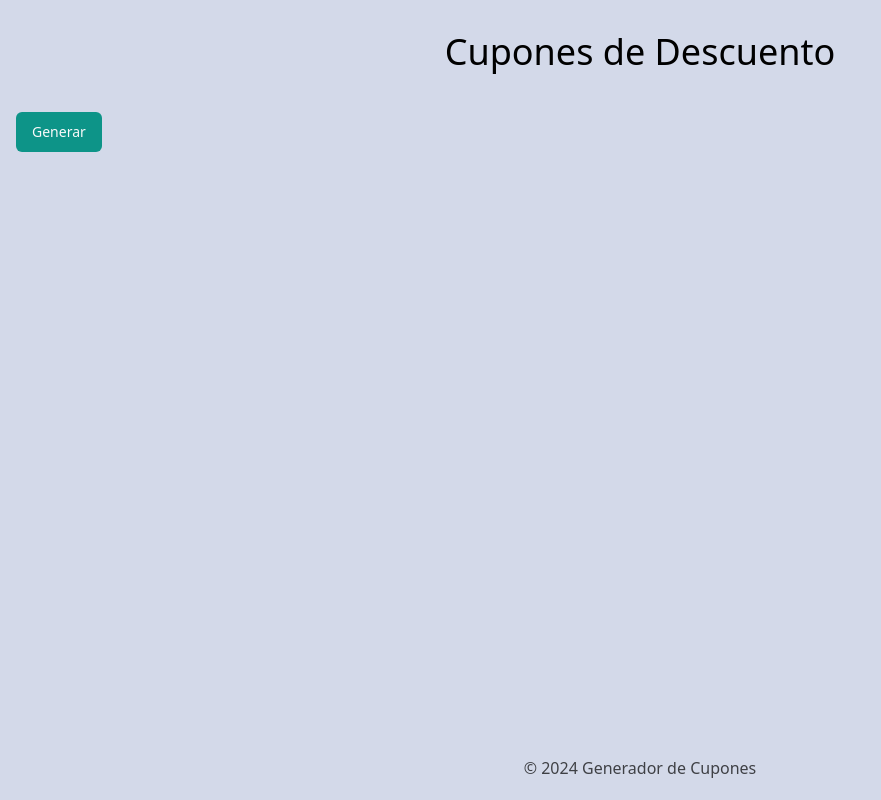
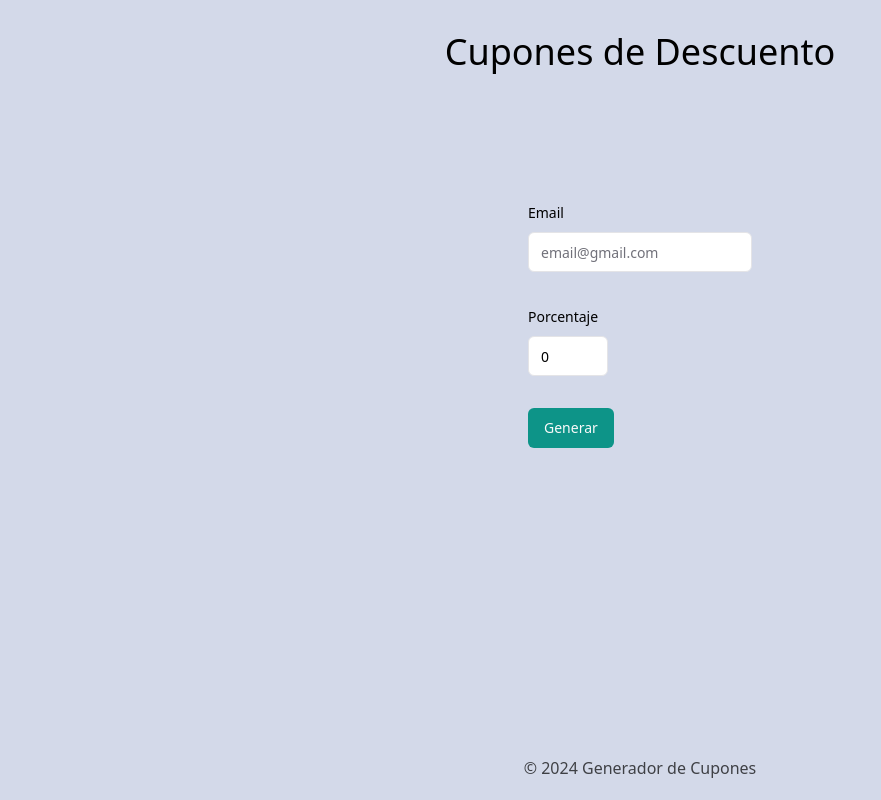
Before and after one commit to astridn22/GeneradorCupones, a Next.js app: page / in a window 1280 px wide. Shown: the whole page, without its empty margins (0-881 px from the left). Built offline with nearby package versions, Linux system fonts and the light colour scheme.

Commit message:
Add Form and Input, Add zod usage

```diff
--- a/package.json
+++ b/package.json
@@ -9,6 +9,8 @@
     "lint": "next lint"
   },
   "dependencies": {
+    "@hookform/resolvers": "^3.9.1",
+    "@radix-ui/react-label": "^2.1.0",
     "@radix-ui/react-slot": "^1.0.2",
     "autoprefixer": "^10.4.19",
     "class-variance-authority": "^0.7.0",
@@ -18,9 +20,11 @@
     "postcss": "^8.4.38",
     "react": "18.3.1",
     "react-dom": "18.3.1",
+    "react-hook-form": "^7.53.1",
     "tailwind-merge": "^2.3.0",
     "tailwindcss": "^3.4.3",
-    "tailwindcss-animate": "^1.0.7"
+    "tailwindcss-animate": "^1.0.7",
+    "zod": "^3.23.8"
   },
   "devDependencies": {
     "@eslint/compat": "^1.0.1",
--- a/src/app/page.tsx
+++ b/src/app/page.tsx
@@ -1,10 +1,94 @@
+"use client";
+
+import {zodResolver} from "@hookform/resolvers/zod";
+import {useForm} from "react-hook-form";
+import {z} from "zod";
+
 import {Button} from "@/components/ui/button";
+import {
+  Form,
+  FormControl,
+  FormDescription,
+  FormField,
+  FormItem,
+  FormLabel,
+  FormMessage,
+} from "@/components/ui/form";
+import {Input} from "@/components/ui/input";
+
+const formSchema = z.object({
+  email: z.string().email({message: "Correo electrónico inválido."}),
+  percentage: z
+    .number()
+    .min(1, {message: "Porcentaje inválido."})
+    .max(100, {message: "Porcentaje inválido."}),
+});
+
+export function ProfileForm() {
+  // 1. Define your form.
+  const form = useForm<z.infer<typeof formSchema>>({
+    resolver: zodResolver(formSchema),
+    defaultValues: {
+      email: "",
+      percentage: 0,
+    },
+  });
+
+  function onSubmit(values: z.infer<typeof formSchema>) {
+    // Do something with the form values.
+    // ✅ This will be type-safe and validated.
+    console.log("values", values);
+  }
+
+  return (
+    <Form {...form}>
+      <form className=" space-y-8" onSubmit={form.handleSubmit(onSubmit)}>
+        <FormField
+          control={form.control}
+          name="email"
+          render={({field}) => (
+            <FormItem>
+              <FormLabel>Email</FormLabel>
+              <FormControl>
+                <Input className="w-56" placeholder="email@gmail.com" {...field} />
+              </FormControl>
+              <FormMessage />
+            </FormItem>
+          )}
+        />
+        <FormField
+          control={form.control}
+          name="percentage"
+          render={({field}) => (
+            <FormItem>
+              <FormLabel>Porcentaje</FormLabel>
+              <FormControl>
+                <Input
+                  className="w-20"
+                  placeholder="Descuento"
+                  {...field}
+                  onChange={(e) => field.onChange(Number(e.target.value))}
+                />
+              </FormControl>
+              <FormMessage />
+            </FormItem>
+          )}
+        />
+        <Button className="bg-teal-600 hover:bg-teal-800" type="submit">
+          Generar
+        </Button>
+      </form>
+    </Form>
+  );
+}
 
 export default function HomePage() {
   return (
     <div>
       <h1 className="text-center text-4xl font-medium">Cupones de Descuento</h1>
-      <Button className="rounde-lg mt-10 bg-teal-600 hover:bg-teal-800">Generar</Button>
+      <section className="mt-32 flex justify-center">
+        <ProfileForm />
+      </section>
     </div>
   );
 }
--- /dev/null
+++ b/src/components/ui/form.tsx
@@ -0,0 +1,178 @@
+"use client"
+
+import * as React from "react"
+import * as LabelPrimitive from "@radix-ui/react-label"
+import { Slot } from "@radix-ui/react-slot"
+import {
+  Controller,
+  ControllerProps,
+  FieldPath,
+  FieldValues,
+  FormProvider,
+  useFormContext,
+} from "react-hook-form"
+
+import { cn } from "@/lib/utils"
+import { Label } from "@/components/ui/label"
+
+const Form = FormProvider
+
+type FormFieldContextValue<
+  TFieldValues extends FieldValues = FieldValues,
+  TName extends FieldPath<TFieldValues> = FieldPath<TFieldValues>
+> = {
+  name: TName
+}
+
+const FormFieldContext = React.createContext<FormFieldContextValue>(
+  {} as FormFieldContextValue
+)
+
+const FormField = <
+  TFieldValues extends FieldValues = FieldValues,
+  TName extends FieldPath<TFieldValues> = FieldPath<TFieldValues>
+>({
+  ...props
+}: ControllerProps<TFieldValues, TName>) => {
+  return (
+    <FormFieldContext.Provider value={{ name: props.name }}>
+      <Controller {...props} />
+    </FormFieldContext.Provider>
+  )
+}
+
+const useFormField = () => {
+  const fieldContext = React.useContext(FormFieldContext)
+  const itemContext = React.useContext(FormItemContext)
+  const { getFieldState, formState } = useFormContext()
+
+  const fieldState = getFieldState(fieldContext.name, formState)
+
+  if (!fieldContext) {
+    throw new Error("useFormField should be used within <FormField>")
+  }
+
+  const { id } = itemContext
+
+  return {
+    id,
+    name: fieldContext.name,
+    formItemId: `${id}-form-item`,
+    formDescriptionId: `${id}-form-item-description`,
+    formMessageId: `${id}-form-item-message`,
+    ...fieldState,
+  }
+}
+
+type FormItemContextValue = {
+  id: string
+}
+
+const FormItemContext = React.createContext<FormItemContextValue>(
+  {} as FormItemContextValue
+)
+
+const FormItem = React.forwardRef<
+  HTMLDivElement,
+  React.HTMLAttributes<HTMLDivElement>
+>(({ className, ...props }, ref) => {
+  const id = React.useId()
+
+  return (
+    <FormItemContext.Provider value={{ id }}>
+      <div ref={ref} className={cn("space-y-2", className)} {...props} />
+    </FormItemContext.Provider>
+  )
+})
+FormItem.displayName = "FormItem"
+
+const FormLabel = React.forwardRef<
+  React.ElementRef<typeof LabelPrimitive.Root>,
+  React.ComponentPropsWithoutRef<typeof LabelPrimitive.Root>
+>(({ className, ...props }, ref) => {
+  const { error, formItemId } = useFormField()
+
+  return (
+    <Label
+      ref={ref}
+      className={cn(error && "text-destructive", className)}
+      htmlFor={formItemId}
+      {...props}
+    />
+  )
+})
+FormLabel.displayName = "FormLabel"
+
+const FormControl = React.forwardRef<
+  React.ElementRef<typeof Slot>,
+  React.ComponentPropsWithoutRef<typeof Slot>
+>(({ ...props }, ref) => {
+  const { error, formItemId, formDescriptionId, formMessageId } = useFormField()
+
+  return (
+    <Slot
+      ref={ref}
+      id={formItemId}
+      aria-describedby={
+        !error
+          ? `${formDescriptionId}`
+          : `${formDescriptionId} ${formMessageId}`
+      }
+      aria-invalid={!!error}
+      {...props}
+    />
+  )
+})
+FormControl.displayName = "FormControl"
+
+const FormDescription = React.forwardRef<
+  HTMLParagraphElement,
+  React.HTMLAttributes<HTMLParagraphElement>
+>(({ className, ...props }, ref) => {
+  const { formDescriptionId } = useFormField()
+
+  return (
+    <p
+      ref={ref}
+      id={formDescriptionId}
+      className={cn("text-sm text-muted-foreground", className)}
+      {...props}
+    />
+  )
+})
+FormDescription.displayName = "FormDescription"
+
+const FormMessage = React.forwardRef<
+  HTMLParagraphElement,
+  React.HTMLAttributes<HTMLParagraphElement>
+>(({ className, children, ...props }, ref) => {
+  const { error, formMessageId } = useFormField()
+  const body = error ? String(error?.message) : children
+
+  if (!body) {
+    return null
+  }
+
+  return (
+    <p
+      ref={ref}
+      id={formMessageId}
+      className={cn("text-sm font-medium text-destructive", className)}
+      {...props}
+    >
+      {body}
+    </p>
+  )
+})
+FormMessage.displayName = "FormMessage"
+
+export {
+  useFormField,
+  Form,
+  FormItem,
+  FormLabel,
+  FormControl,
+  FormDescription,
+  FormMessage,
+  FormField,
+}
--- /dev/null
+++ b/src/components/ui/input.tsx
@@ -0,0 +1,25 @@
+import * as React from "react"
+
+import { cn } from "@/lib/utils"
+
+export interface InputProps
+  extends React.InputHTMLAttributes<HTMLInputElement> {}
+
+const Input = React.forwardRef<HTMLInputElement, InputProps>(
+  ({ className, type, ...props }, ref) => {
+    return (
+      <input
+        type={type}
+        className={cn(
+          "flex h-10 w-full rounded-md border border-input bg-background px-3 py-2 text-sm ring-offset-background file:border-0 file:bg-transparent file:text-sm file:font-medium file:text-foreground placeholder:text-muted-foreground focus-visible:outline-none focus-visible:ring-2 focus-visible:ring-ring focus-visible:ring-offset-2 disabled:cursor-not-allowed disabled:opacity-50",
+          className
+        )}
+        ref={ref}
+        {...props}
+      />
+    )
+  }
+)
+Input.displayName = "Input"
+
+export { Input }
--- /dev/null
+++ b/src/components/ui/label.tsx
@@ -0,0 +1,26 @@
+"use client"
+
+import * as React from "react"
+import * as LabelPrimitive from "@radix-ui/react-label"
+import { cva, type VariantProps } from "class-variance-authority"
+
+import { cn } from "@/lib/utils"
+
+const labelVariants = cva(
+  "text-sm font-medium leading-none peer-disabled:cursor-not-allowed peer-disabled:opacity-70"
+)
+
+const Label = React.forwardRef<
+  React.ElementRef<typeof LabelPrimitive.Root>,
+  React.ComponentPropsWithoutRef<typeof LabelPrimitive.Root> &
+    VariantProps<typeof labelVariants>
+>(({ className, ...props }, ref) => (
+  <LabelPrimitive.Root
+    ref={ref}
+    className={cn(labelVariants(), className)}
+    {...props}
+  />
+))
+Label.displayName = LabelPrimitive.Root.displayName
+
+export { Label }
```
Also changed, not shown: 1 other file (tests, documents, lock files or other folders).
